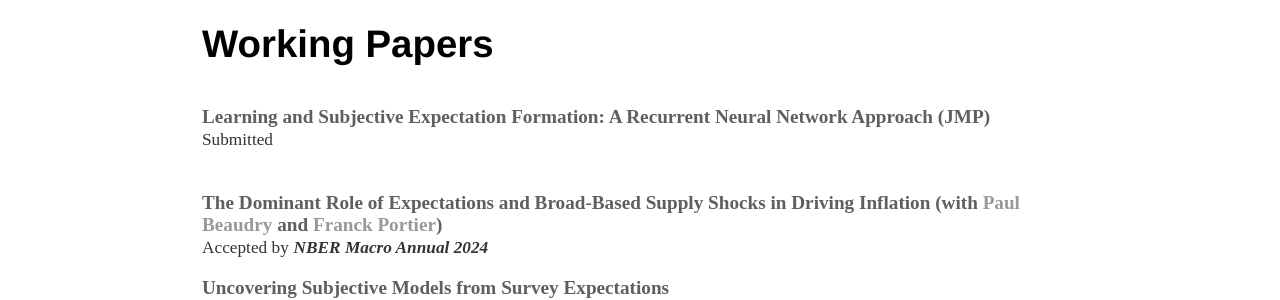
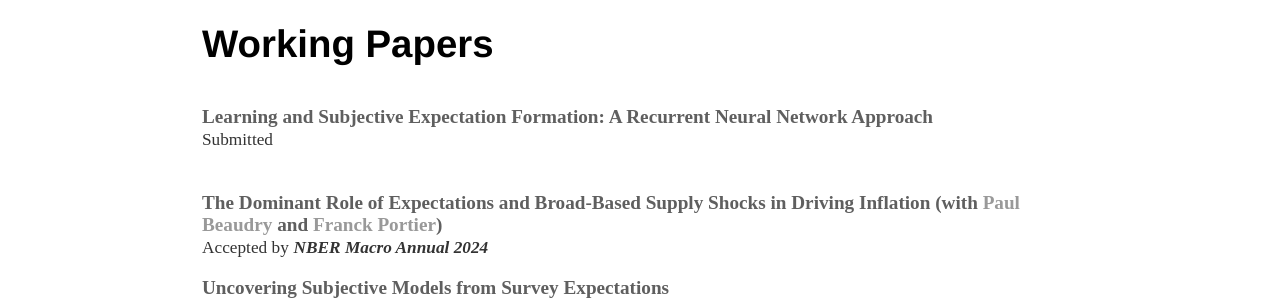
Before and after one commit to sevhou/sevhou.github.io, a Jekyll site: the page built from research/index.html, in a window 1280 px wide. Shown: the part 639-939 px from the top of the page. Built offline with Jekyll 4.4.1, drawn with Linux system fonts in a browser that asks for light colours.

Commit message:
Update index.html

```diff
--- a/research/index.html
+++ b/research/index.html
@@ -32,7 +32,7 @@
 
 	<h1>Working Papers</h1>
 
-	<h2 type="button" class="slide-toggle">Learning and Subjective Expectation Formation: A Recurrent Neural Network Approach (JMP)<br>
+	<h2 type="button" class="slide-toggle">Learning and Subjective Expectation Formation: A Recurrent Neural Network Approach<br>
 	<pubf>Submitted</pubf></h2>
     <div class="box">
         <div class="box-inner">In this paper, I propose a flexible non-parametric method using Recurrent Neural Networks(RNN) to estimate the dynamic structure of most expectation formation models in macroeconomics. This approach does not rely on restrictive assumptions of functional forms and parametric methods but nests the standard approaches of empirical studies on expectation formation. Applying this approach to data on macroeconomic expectations from the Michigan Survey of Consumers(MSC) and a rich set of signals available to U.S. households, I find qualitatively new results: (1) agents' expectations about the future economic condition have asymmetric and non-linear responses to signals; (2) agents' attentions shift from signals about the current state to signals about future: they behave as if they were adaptive learners in ordinary periods and become forward-looking as the state of economy gets worse; (3) the content of signals on economic condition, rather than the volume of these signals, plays the most important role in creating the attention-shift. My method also allows me to apply the Double Machine Learning method to assess the statistical significance of these empirical findings. Finally, I show these stylized facts can be generated by a model with rational inattention, in which information endogenously becomes more valuable when economic status gets worse.
```
